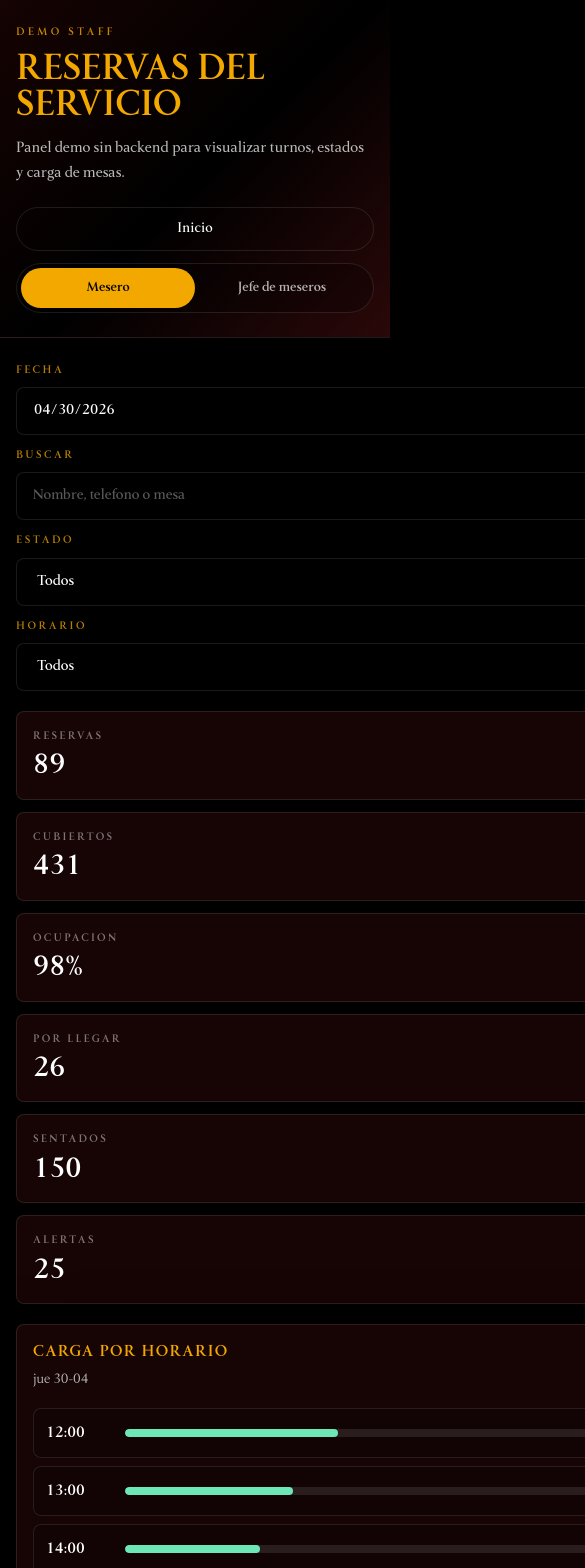
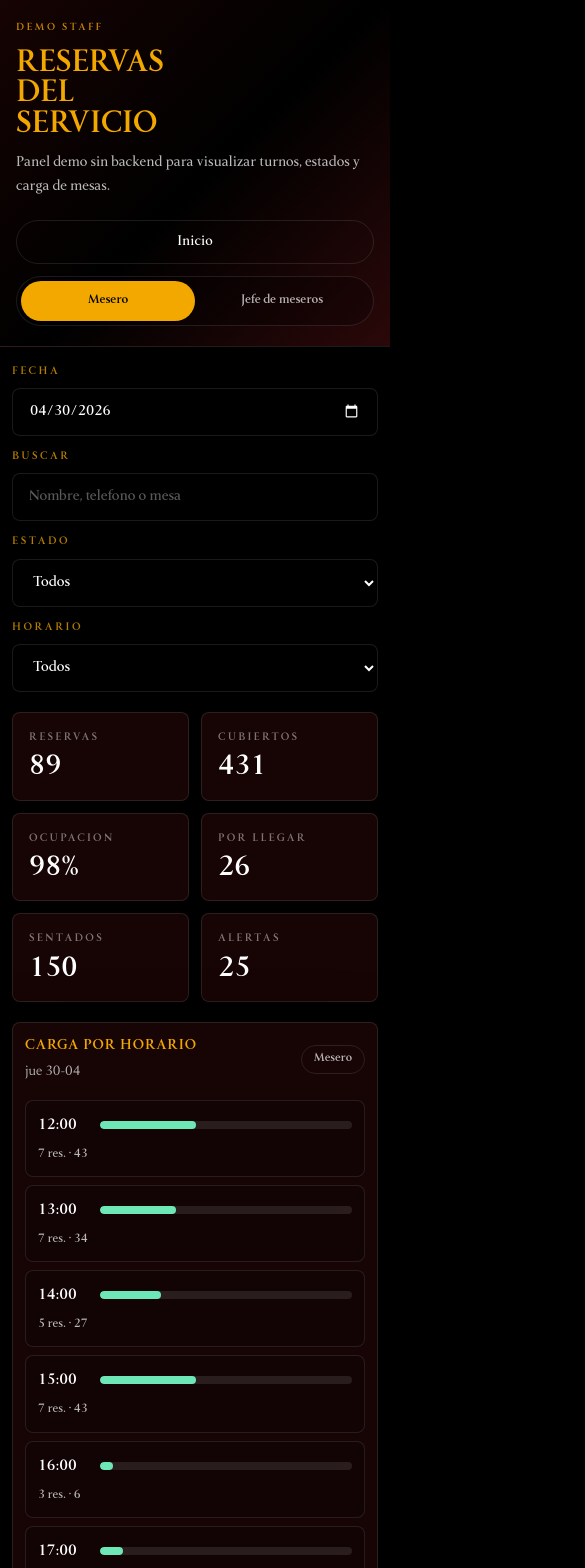
Before and after one commit to lennyramoss/antonias-pasta, a Next.js app: page /demo/reservas in a window 390 px wide. Shown: the top 1568 px of the page, 585 px wide, since content can reach past the window. Built offline with nearby package versions, Linux system fonts and the light colour scheme.

Commit message:
se mejoro el responsive de la demo del sistema y arreglo de boton

```diff
--- a/components/ReservationCTA.tsx
+++ b/components/ReservationCTA.tsx
@@ -24,11 +24,6 @@ export default function ReservationCTA() {
           La reserva ahora se hace en una página aparte, con un flujo guiado, simple
           y paso a paso.
         </p>
-        <ReservationTrigger
-          className="mt-7 inline-flex min-w-52 items-center justify-center whitespace-nowrap rounded-full bg-antonias-gold px-10 py-4 text-[1rem] font-bold leading-none tracking-normal text-antonias-ink shadow-[0_22px_44px_rgba(0,0,0,0.24)] transition hover:-translate-y-0.5 hover:bg-white hover:text-antonias-detail focus:outline-none focus:ring-2 focus:ring-antonias-gold focus:ring-offset-2 focus:ring-offset-black sm:min-w-60 sm:px-12 sm:py-5 sm:text-[1.08rem]"
-        >
-          Ir a reservas
-        </ReservationTrigger>
       </div>
 
       <div className="relative aspect-[4/5] overflow-hidden rounded-[10px]">
@@ -43,6 +38,13 @@ export default function ReservationCTA() {
           className="pointer-events-none absolute inset-x-0 bottom-0 h-32 bg-gradient-to-t from-black/45 to-transparent"
           aria-hidden="true"
         />
+        <div className="absolute inset-x-0 bottom-6 flex justify-center px-5 sm:bottom-8">
+          <ReservationTrigger
+            className="inline-flex min-w-52 items-center justify-center whitespace-nowrap rounded-full bg-antonias-gold px-10 py-4 text-[1rem] font-bold leading-none tracking-normal text-antonias-ink shadow-[0_22px_44px_rgba(0,0,0,0.34)] transition hover:-translate-y-0.5 hover:bg-white hover:text-antonias-detail focus:outline-none focus:ring-2 focus:ring-antonias-gold focus:ring-offset-2 focus:ring-offset-black sm:min-w-60 sm:px-12 sm:py-5 sm:text-[1.08rem]"
+          >
+            Ir a reservas
+          </ReservationTrigger>
+        </div>
       </div>
     </section>
   );
--- a/components/StaffReservationsDemo.tsx
+++ b/components/StaffReservationsDemo.tsx
@@ -62,16 +62,16 @@ export default function StaffReservationsDemo() {
 
   return (
     <main className="min-h-screen bg-antonias-base text-white">
-      <section className="border-b border-white/10 bg-[linear-gradient(135deg,#160303_0%,#000000_52%,#2b0809_100%)] px-4 py-6 sm:px-6 lg:px-8">
+      <section className="border-b border-white/10 bg-[linear-gradient(135deg,#160303_0%,#000000_52%,#2b0809_100%)] px-4 py-5 sm:px-6 sm:py-6 lg:px-8">
         <div className="mx-auto flex max-w-7xl flex-col gap-5 lg:flex-row lg:items-end lg:justify-between">
           <div>
-            <p className="text-[0.72rem] font-bold uppercase tracking-[0.28em] text-antonias-gold/80">
+            <p className="text-[0.68rem] font-bold uppercase tracking-[0.22em] text-antonias-gold/80 sm:text-[0.72rem] sm:tracking-[0.28em]">
               Demo staff
             </p>
-            <h1 className="mt-3 text-[2.4rem] font-extrabold uppercase leading-[0.92] text-antonias-gold sm:text-[3.6rem]">
+            <h1 className="mt-3 max-w-[11ch] text-[2.05rem] font-extrabold uppercase leading-[0.92] text-antonias-gold sm:max-w-none sm:text-[3.6rem]">
               Reservas del servicio
             </h1>
-            <p className="mt-3 max-w-2xl text-[0.98rem] font-medium leading-relaxed text-antonias-body">
+            <p className="mt-3 max-w-2xl text-[0.94rem] font-medium leading-relaxed text-antonias-body sm:text-[0.98rem]">
               Panel demo sin backend para visualizar turnos, estados y carga de mesas.
             </p>
           </div>
@@ -89,7 +89,7 @@ export default function StaffReservationsDemo() {
                   key={option}
                   type="button"
                   onClick={() => setRole(option)}
-                  className={`min-h-10 rounded-full px-4 text-[0.88rem] font-bold transition ${
+                  className={`min-h-10 rounded-full px-3 text-[0.82rem] font-bold transition sm:px-4 sm:text-[0.88rem] ${
                     role === option
                       ? "bg-antonias-gold text-antonias-ink"
                       : "text-white/70 hover:text-white"
@@ -103,7 +103,7 @@ export default function StaffReservationsDemo() {
         </div>
       </section>
 
-      <section className="px-4 py-6 sm:px-6 lg:px-8">
+      <section className="px-3 py-4 sm:px-6 sm:py-6 lg:px-8">
         <div className="mx-auto grid max-w-7xl gap-5">
           <div className="grid gap-3 lg:grid-cols-[1fr_auto] lg:items-end">
             <div className="grid gap-3 sm:grid-cols-2 lg:grid-cols-4">
@@ -171,7 +171,7 @@ export default function StaffReservationsDemo() {
             ) : null}
           </div>
 
-          <div className="grid gap-3 sm:grid-cols-2 xl:grid-cols-6">
+          <div className="grid grid-cols-2 gap-3 sm:grid-cols-2 xl:grid-cols-6">
             <Metric label="Reservas" value={summary.activeReservations} />
             <Metric label="Cubiertos" value={summary.expectedGuests} />
             <Metric
@@ -184,10 +184,10 @@ export default function StaffReservationsDemo() {
           </div>
 
           <div className="grid gap-5 xl:grid-cols-[0.95fr_1.55fr]">
-            <section className="rounded-[8px] border border-white/10 bg-[#170405] p-4 shadow-[0_24px_70px_rgba(0,0,0,0.38)]">
+            <section className="rounded-[8px] border border-white/10 bg-[#170405] p-3 shadow-[0_24px_70px_rgba(0,0,0,0.38)] sm:p-4">
               <div className="flex items-center justify-between gap-3">
                 <div>
-                  <h2 className="text-[1.05rem] font-extrabold uppercase tracking-[0.08em] text-antonias-gold">
+                  <h2 className="text-[0.95rem] font-extrabold uppercase tracking-[0.06em] text-antonias-gold sm:text-[1.05rem] sm:tracking-[0.08em]">
                     Carga por horario
                   </h2>
                   <p className="mt-1 text-[0.9rem] text-antonias-body">
@@ -205,7 +205,7 @@ export default function StaffReservationsDemo() {
                     key={slot.time}
                     type="button"
                     onClick={() => setTime(slot.time)}
-                    className={`grid grid-cols-[4.2rem_1fr_auto] items-center gap-3 rounded-[8px] border p-3 text-left transition ${
+                    className={`grid grid-cols-[3.4rem_1fr] items-center gap-2 rounded-[8px] border p-3 text-left transition sm:grid-cols-[4.2rem_1fr_auto] sm:gap-3 ${
                       time === slot.time
                         ? "border-antonias-gold bg-antonias-gold/15"
                         : "border-white/10 bg-black/20 hover:border-antonias-gold/40"
@@ -224,7 +224,7 @@ export default function StaffReservationsDemo() {
                         style={{ width: `${Math.round(slot.occupancyRate * 100)}%` }}
                       />
                     </span>
-                    <span className="text-right text-[0.82rem] font-semibold text-antonias-body">
+                    <span className="col-span-2 text-[0.8rem] font-semibold text-antonias-body sm:col-span-1 sm:text-right sm:text-[0.82rem]">
                       {slot.reservations} res. · {slot.guests}
                     </span>
                   </button>
@@ -256,7 +256,64 @@ export default function StaffReservationsDemo() {
                 </button>
               </div>
 
-              <div className="overflow-x-auto">
+              <div className="grid gap-3 p-3 md:hidden">
+                {filteredReservations.map((reservation) => (
+                  <article
+                    key={reservation.id}
+                    className="rounded-[8px] border border-white/10 bg-black/20 p-3"
+                  >
+                    <div className="flex items-start justify-between gap-3">
+                      <div>
+                        <p className="text-[1rem] font-extrabold text-white">
+                          {reservation.time}
+                        </p>
+                        <p className="mt-1 text-[0.82rem] font-semibold text-antonias-body">
+                          {reservation.partySize} pers. · {reservation.tableLabel}
+                        </p>
+                      </div>
+                      <span
+                        className={`shrink-0 rounded-full border px-2.5 py-1 text-[0.72rem] font-bold ${statusTone[reservation.status]}`}
+                      >
+                        {DEMO_STATUS_LABELS[reservation.status]}
+                      </span>
+                    </div>
+
+                    <div className="mt-3">
+                      <p className="font-bold leading-snug text-white">
+                        {reservation.name}
+                      </p>
+                      <p className="mt-1 text-[0.82rem] text-antonias-body">
+                        {reservation.phone}
+                      </p>
+                    </div>
+
+                    <div className="mt-3 grid grid-cols-2 gap-2 text-[0.82rem]">
+                      <p className="rounded-[8px] border border-white/10 bg-white/[0.04] px-3 py-2 text-antonias-body">
+                        {reservation.area}
+                      </p>
+                      <p className="rounded-[8px] border border-white/10 bg-white/[0.04] px-3 py-2 text-antonias-body">
+                        {reservation.notes}
+                      </p>
+                    </div>
+
+                    {role === "lead" ? (
+                      <div className="mt-3">
+                        <span
+                          className={`inline-flex rounded-full border px-3 py-1 text-[0.76rem] font-bold ${
+                            reservation.priority === "attention"
+                              ? "border-red-300/25 bg-red-400/10 text-red-100"
+                              : "border-white/10 bg-white/[0.04] text-white/45"
+                          }`}
+                        >
+                          {reservation.priority === "attention" ? "Revisar" : "Normal"}
+                        </span>
+                      </div>
+                    ) : null}
+                  </article>
+                ))}
+              </div>
+
+              <div className="hidden overflow-x-auto md:block">
                 <table className="w-full min-w-[760px] border-collapse text-left">
                   <thead className="bg-black/25 text-[0.72rem] uppercase tracking-[0.18em] text-white/50">
                     <tr>
```
